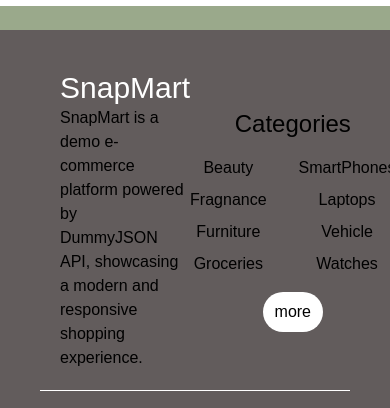
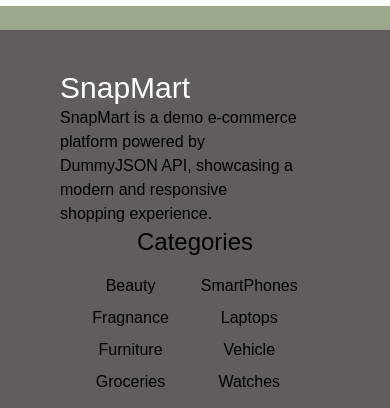
Before and after one commit to Laterat/snapmart, a Next.js app: page / in a window 390 px wide. Shown: the part 682-1090 px from the top of the page. Built offline with nearby package versions, Linux system fonts and the light colour scheme; no server answers.

Commit message:
style: ui of footer for small screens

```diff
--- a/components/layout/Footer.tsx
+++ b/components/layout/Footer.tsx
@@ -8,7 +8,7 @@
   return (
     <footer className="bg-[#625C5C] ">
       <div className="bg-[#9AA98B] h-6"></div>
-      <div className="flex  justify-between mx-15 mt-10">
+      <div className="flex flex-col md:flex-row justify-between mx-15 mt-10">
         <div>
           <h1 className="font-Tauri text-white text-3xl">SnapMart</h1>
           <p>SnapMart is a demo e-commerce platform powered by </p>
```
